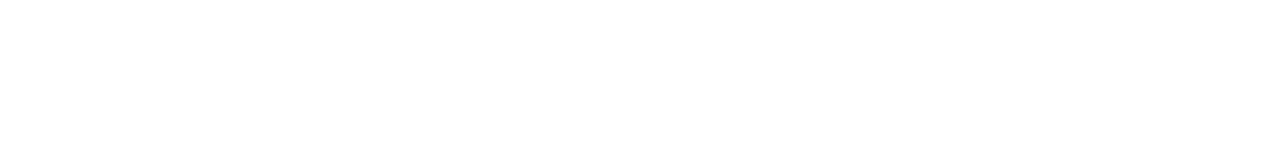
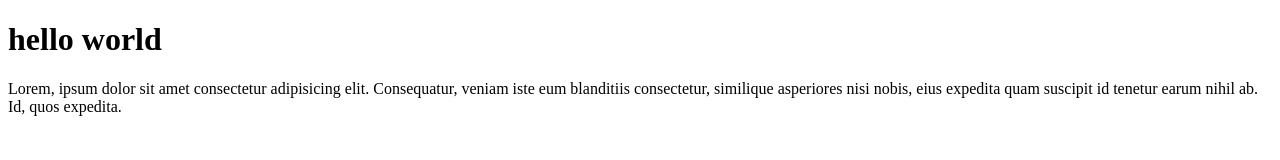
Before and after one commit to HossamAshraf909/Day2Github, a plain HTML site: page index.html in a window 1280 px wide. Drawn offline with Linux system fonts and the light colour scheme.

Commit message:
edit index

```diff
--- a/index.html
+++ b/index.html
@@ -7,6 +7,7 @@
     <link rel="stylesheet" href="style.css">
 </head>
 <body>
-
+    <h1>hello world</h1>
+    <P> Lorem, ipsum dolor sit amet consectetur adipisicing elit. Consequatur, veniam iste eum blanditiis consectetur, similique asperiores nisi nobis, eius expedita quam suscipit id tenetur earum nihil ab. Id, quos expedita.</P>
 </body>
 </html>
```
